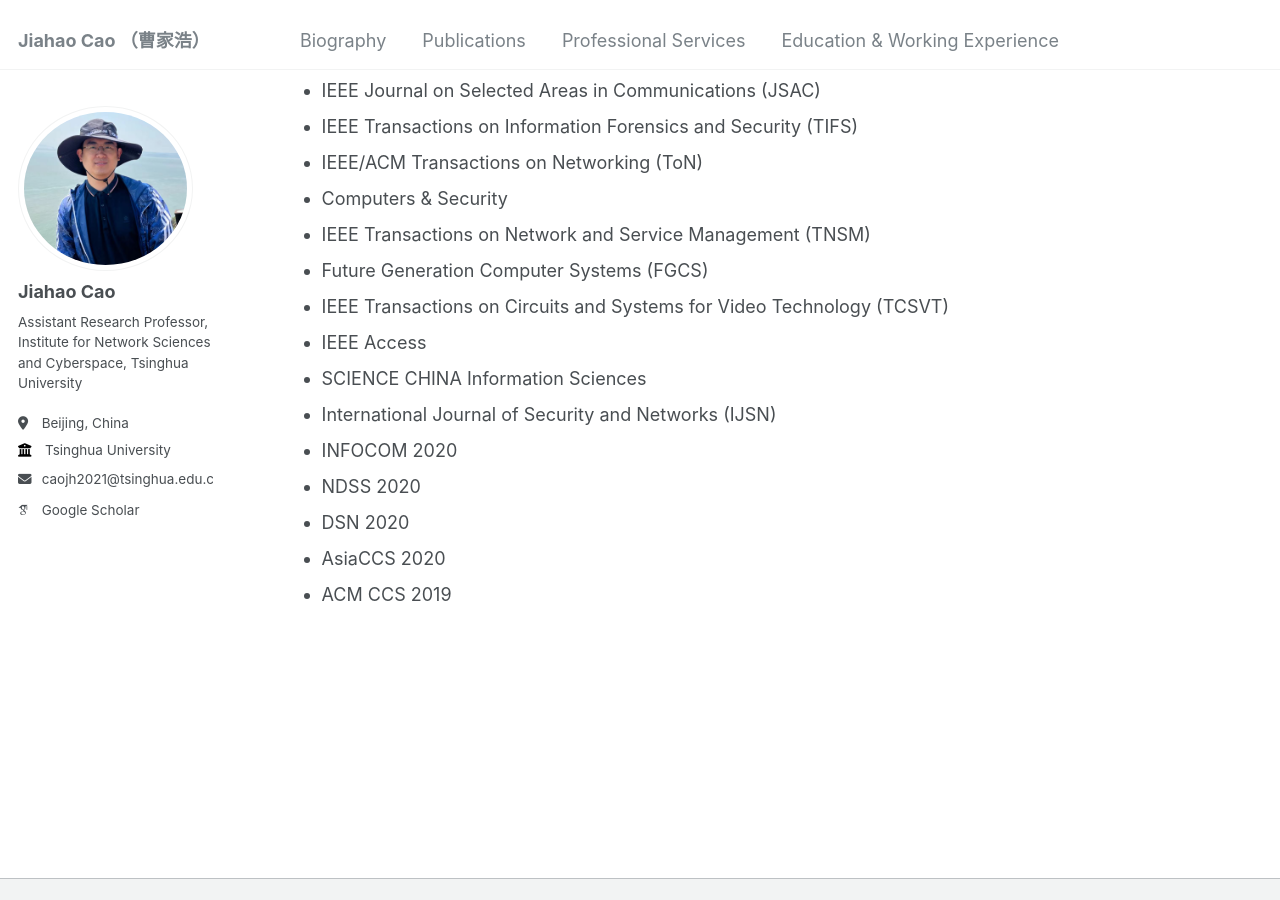
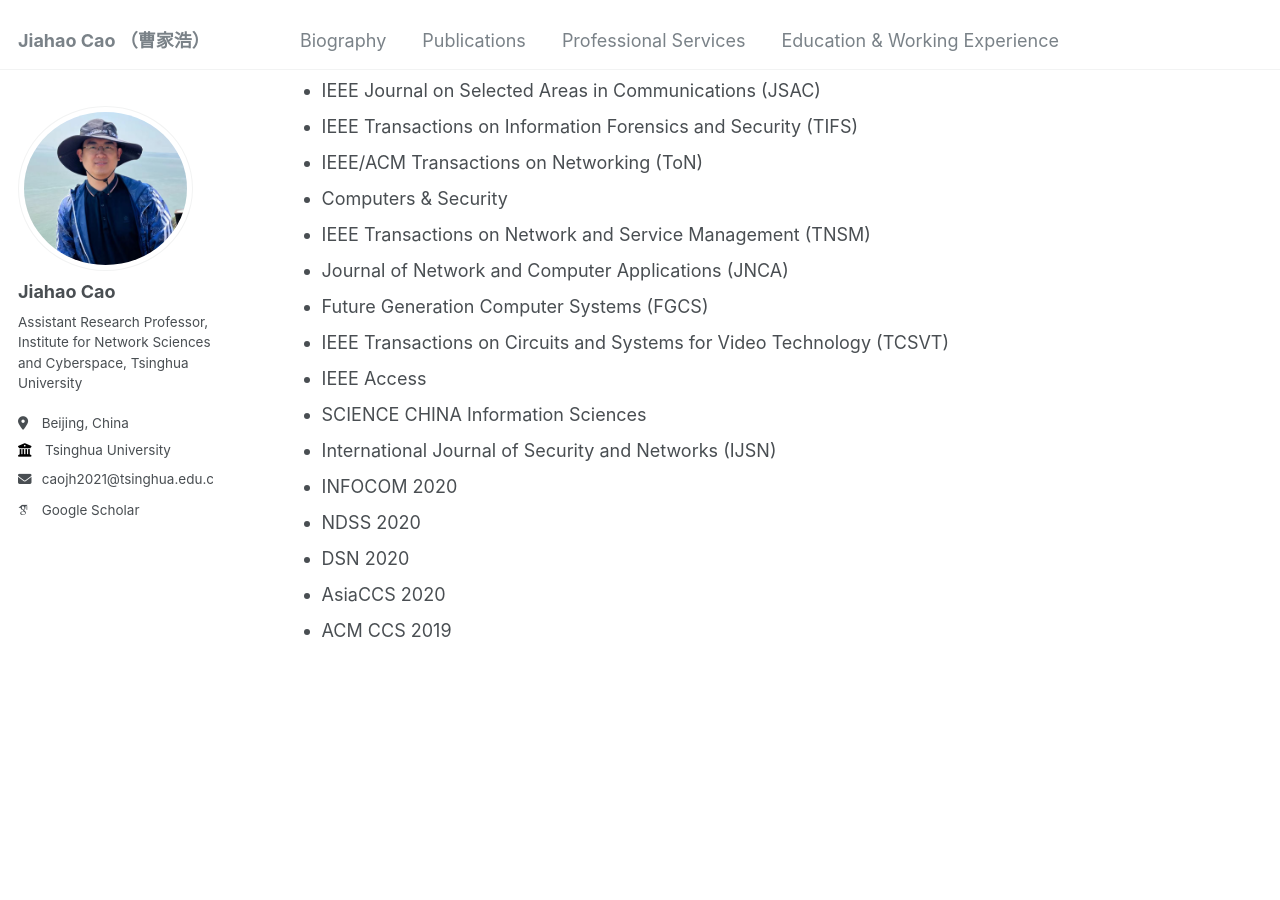
Before and after one commit to caojh15/caojh15.github.io, a Jekyll site: the page built from _pages/services.md, in a window 1280 px wide and 900 px high, scrolled down 709 px. Built offline with Jekyll 4.4.1, drawn with Linux system fonts in a browser that asks for light colours; some web fonts are replaced.

Commit message:
Update services.md

```diff
--- a/_pages/services.md
+++ b/_pages/services.md
@@ -28,6 +28,7 @@ author_profile: true
 * IEEE/ACM Transactions on Networking (ToN)
 * Computers & Security
 * IEEE Transactions on Network and Service Management (TNSM)
+* Journal of Network and Computer Applications (JNCA)
 * Future Generation Computer Systems (FGCS)
 * IEEE Transactions on Circuits and Systems for Video Technology (TCSVT)
 * IEEE Access
```
